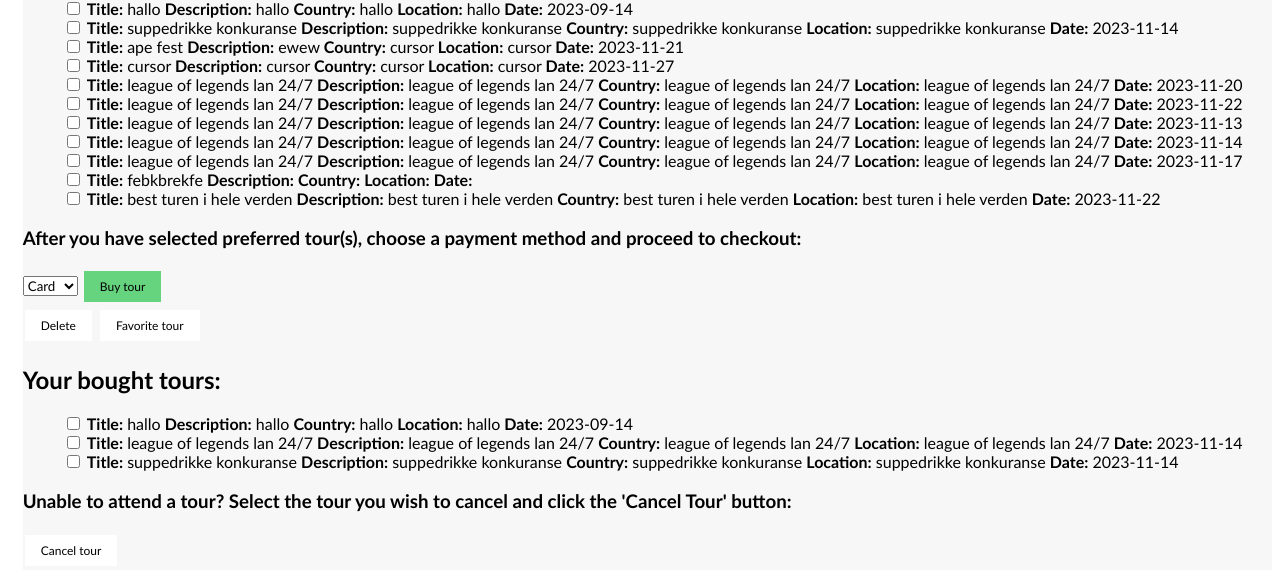
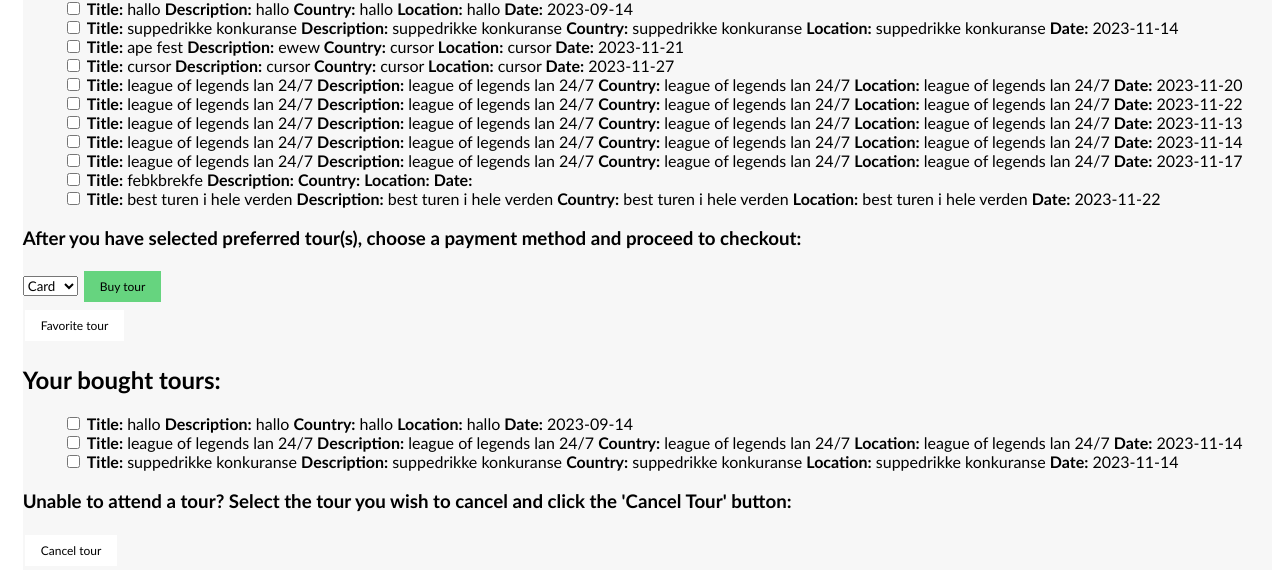
Before and after one commit to mapclean9r/Software, a Flask app: page /homepage in a window 1280 px wide. Shown: the part 365-943 px from the top of the page. Run offline with Flask 3, Linux system fonts and the light colour scheme; data comes from the database, SQL or seed files in the repository; both versions use the stored data as it was after the commit.

Commit message:
kommentert ut delete knapp på turer i homepage, siden det nå er delete knapp i who_bought_my_tours

```diff
--- a/src/frontend/templates/homepage.html
+++ b/src/frontend/templates/homepage.html
@@ -57,7 +57,7 @@
             <option value="valg2">Vipps</option>
         </select>
         <button type="submit" name="handle_action" value="buy" class="checkbox_buy_button_styling">Buy tour</button> <br>
-        <button type="submit" name="handle_action" value="delete" class="checkbox_button_styling">Delete</button>
+        <!-- <button type="submit" name="handle_action" value="delete" class="checkbox_button_styling">Delete</button> -->
         <button type="submit" name="handle_action" value="favorite" class="checkbox_button_styling">Favorite tour</button>
 
     </form>
```
Also changed, not shown: src/backend/database/database.db.
